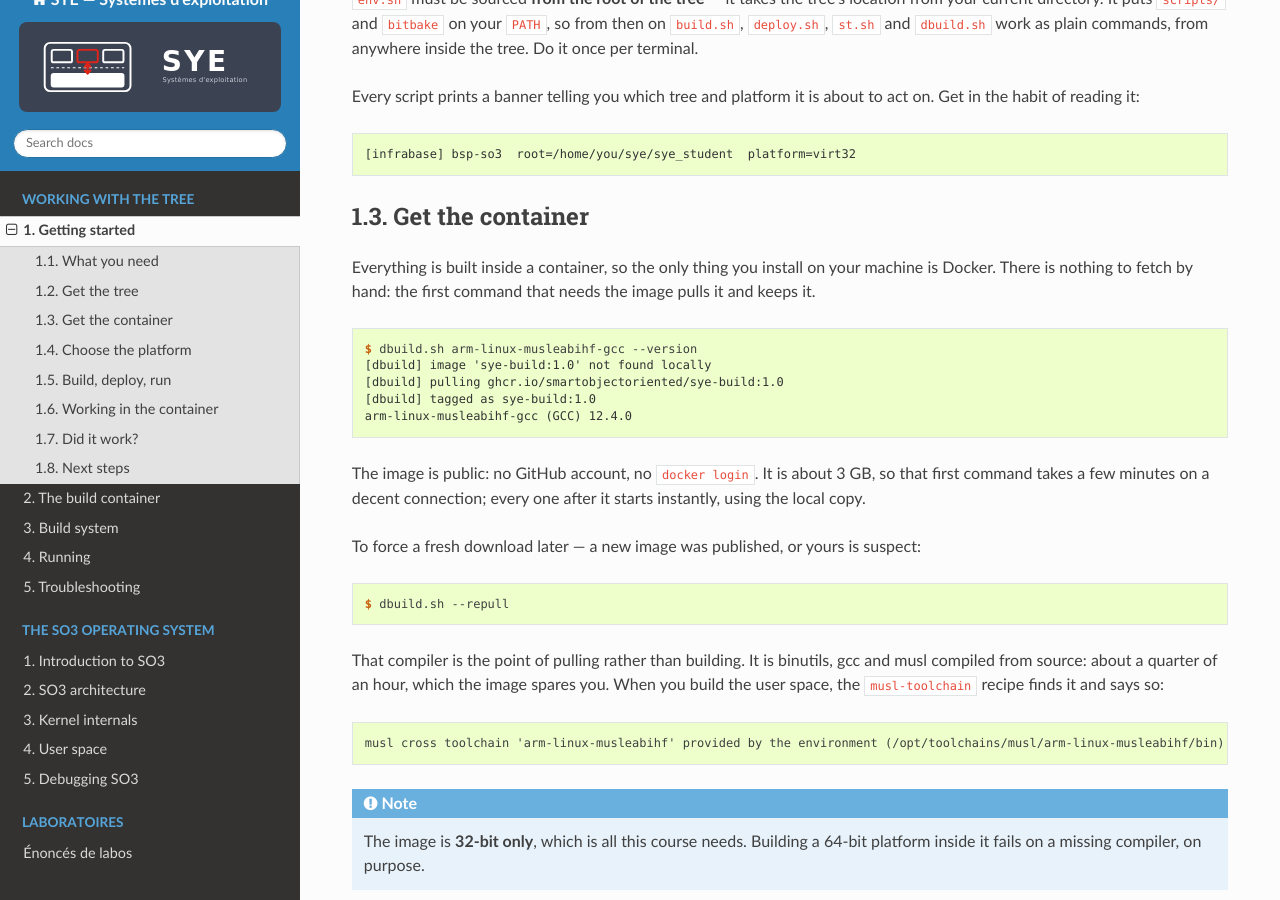
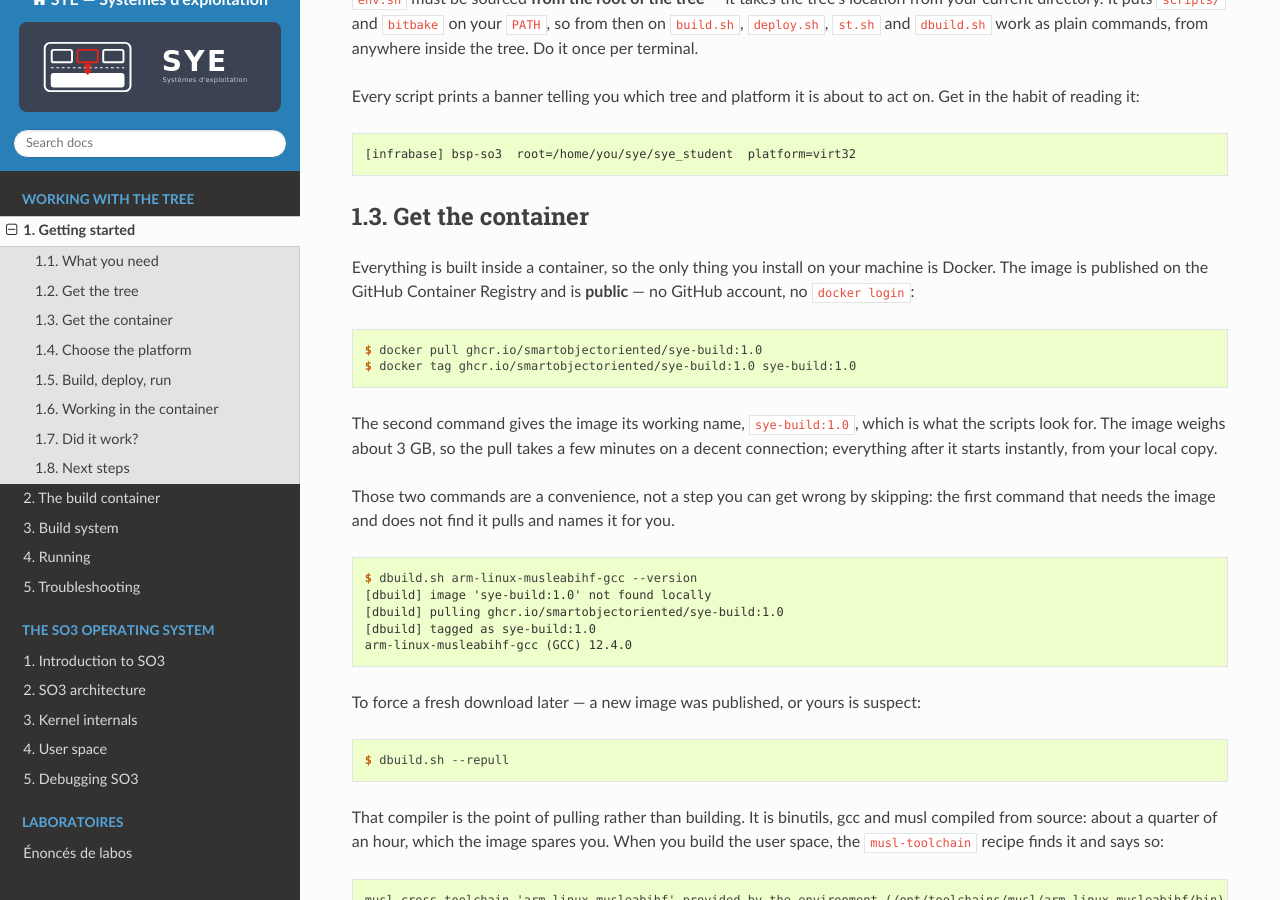
Before and after one commit to ChristopherPardo/SYE-B_labo_Pardo_Lederrey, a Sphinx documentation site: the page built from doc/source/getting_started.rst, in a window 1280 px wide and 900 px high, scrolled down 746 px. Built offline with Sphinx 7.4.7 and the Read the Docs theme 3.1.0, drawn with Linux system fonts in a browser that asks for light colours; formulas are drawn with MathJax 3.

Commit message:
doc: give the plain docker pull for the build image
"Get the container" only showed the image arriving on its own, as a side effect
of the first dbuild.sh command. Someone who wants to fetch it deliberately —
before the lab, on a slow connection, or to see what the 3 GB are — had nowhere
to look, and pulling by hand without the `docker tag` leaves dbuild.sh looking
for a name that does not exist and pulling a second time.

Lead with the two commands, then keep the automatic path as what it is: a
convenience for whoever skips them.

```diff
--- a/doc/source/getting_started.rst
+++ b/doc/source/getting_started.rst
@@ -54,8 +54,22 @@ Get the container
 =================
 
 Everything is built inside a container, so the only thing you install on your
-machine is Docker. There is nothing to fetch by hand: the first command that
-needs the image pulls it and keeps it.
+machine is Docker. The image is published on the GitHub Container Registry and
+is **public** — no GitHub account, no ``docker login``:
+
+.. code-block:: console
+
+   $ docker pull ghcr.io/smartobjectoriented/sye-build:1.0
+   $ docker tag ghcr.io/smartobjectoriented/sye-build:1.0 sye-build:1.0
+
+The second command gives the image its working name, ``sye-build:1.0``, which is
+what the scripts look for. The image weighs about 3 GB, so the pull takes a few
+minutes on a decent connection; everything after it starts instantly, from your
+local copy.
+
+Those two commands are a convenience, not a step you can get wrong by skipping:
+the first command that needs the image and does not find it pulls and names it
+for you.
 
 .. code-block:: console
 
@@ -64,10 +78,6 @@ needs the image pulls it and keeps it.
    [dbuild] pulling ghcr.io/smartobjectoriented/sye-build:1.0
    [dbuild] tagged as sye-build:1.0
    arm-linux-musleabihf-gcc (GCC) 12.4.0
-
-The image is public: no GitHub account, no ``docker login``. It is about 3 GB,
-so that first command takes a few minutes on a decent connection; every one
-after it starts instantly, using the local copy.
 
 To force a fresh download later — a new image was published, or yours is
 suspect:
```
